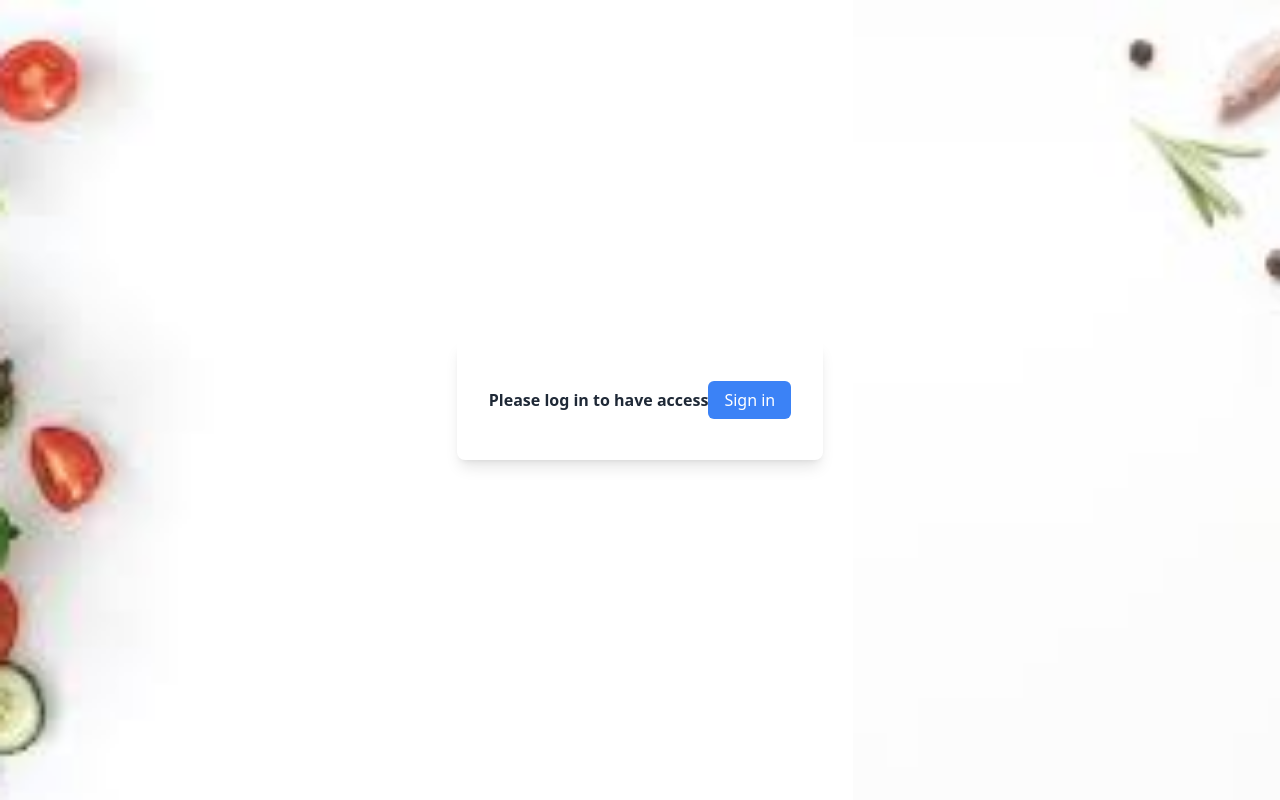
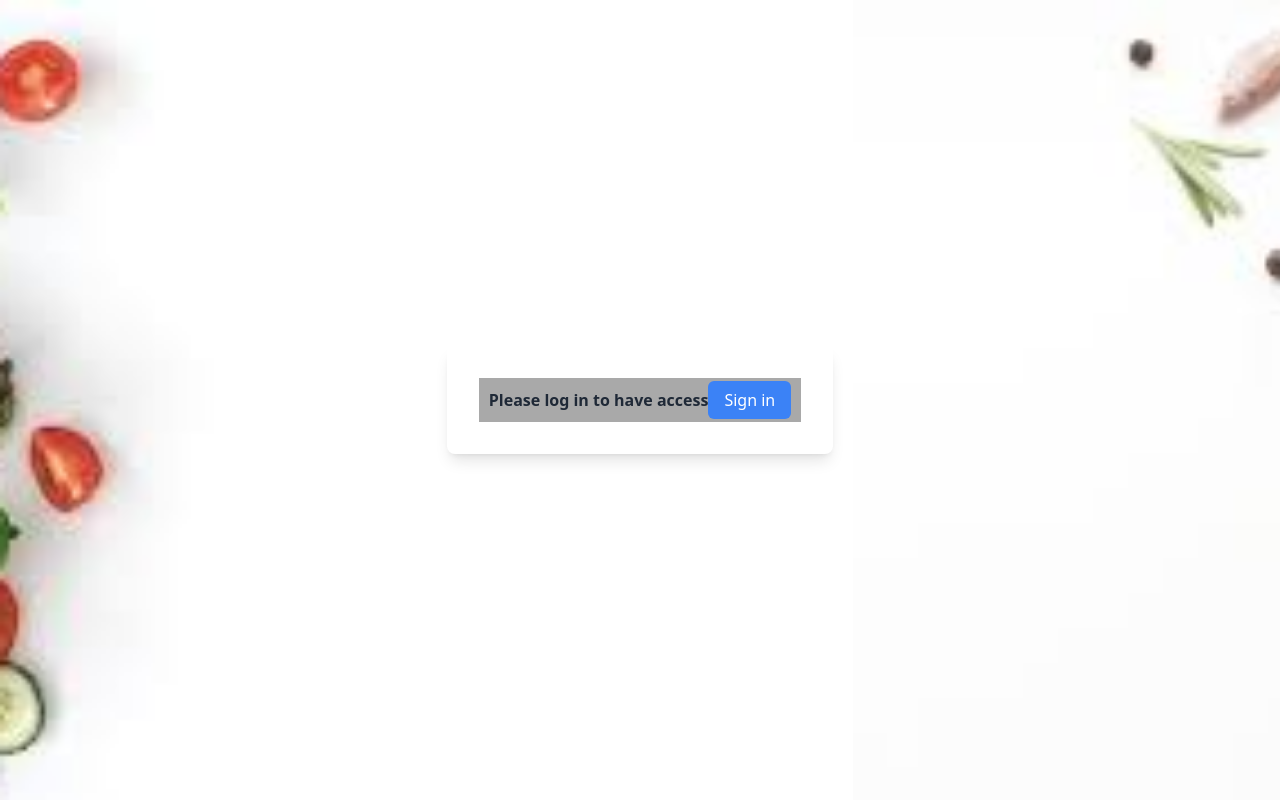
Before and after one commit to MarcleyRosa/consumy, a Vue app: page / in a window 1280 px wide. Built offline with nearby package versions, Linux system fonts and the light colour scheme; what @phosphor-icons/vue would draw is missing.

Commit message:
feat: style css

```diff
--- a/src/components/HeaderComponent.vue
+++ b/src/components/HeaderComponent.vue
@@ -26,7 +26,7 @@ const signOut = () => {
 
 </script>
 <template>
-  <div v-if="route.path !== '/' && route.path !== '/signin'" class="bg-white shadow-md py-4">
+  <div v-if="route.path !== '/' && route.path !== '/signin'" class="bg-white shadow-md py-4 cent">
     <div class="container mx-auto flex justify-between items-center">
       <div>
         <div v-if="isModal">
@@ -64,13 +64,7 @@ const signOut = () => {
 
 <style scoped>
   .cent {
-    display: flex;
-    justify-content: space-between;
-    position: absolute;
-    top: 0;
-    left: 0;
-    width: 100%;
-    background-color: #f4f4f4;
+    background-color: darkgray;
     text-align: center;
     padding: 10px;
     box-shadow: 0 2px 5px rgba(0,0,0,0.1);
--- a/src/components/UserProfile.vue
+++ b/src/components/UserProfile.vue
@@ -10,7 +10,7 @@ const currentUser = ref(auth.currentUser())
 </script>
 
 <template>
-  <main class="bg-white py-4">
+  <main class="bg-white py-4 cent">
     <div class="container mx-auto flex flex-col lg:flex-row justify-between items-center">
       <template v-if="currentUser">
         <div class="flex flex-col lg:flex-row items-center">
@@ -35,3 +35,12 @@ const currentUser = ref(auth.currentUser())
     </div>
   </main>
 </template>
+
+
+<style scoped>
+  .cent {
+    background-color: darkgray;
+    text-align: center;
+    padding: 10px;
+  }
+</style>
```
